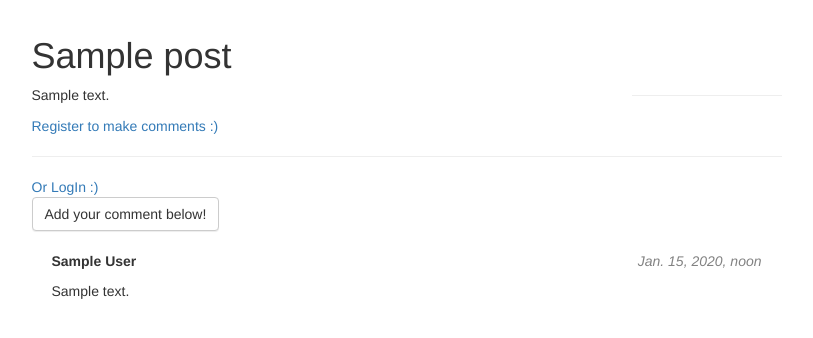
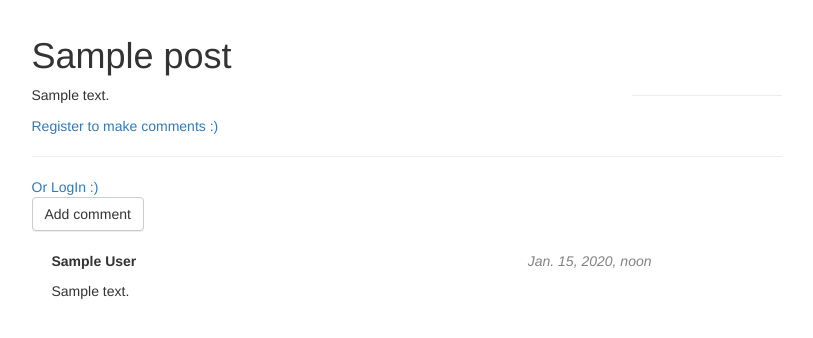
Before and after one commit to MeLeRyZ/the_blog, a Django app: page /post/1/ in a window 1280 px wide. Shown: the part 178-516 px from the top of the page, without its empty margins (46-859 px from the left). Run offline with Django 3.2, Linux system fonts and the light colour scheme; tables that the repository leaves empty hold one stand-in row (values such as "Sample post"); some libraries are stand-ins or nearby versions; some web fonts are replaced.

Commit message:
fix comment's layout

```diff
--- a/blog/models.py
+++ b/blog/models.py
@@ -17,20 +17,33 @@ class Post(models.Model):
     def snippet(self):
         return self.text[:100] + '...'
 
+    def list_comments(self):
+        return self.comments.all()
+
     def __str__(self):
         return self.title
-
-    def list_comments(self):
-        return self.comments.all()
 
 class Comment(models.Model):
     post = models.ForeignKey('blog.Post', on_delete=models.CASCADE, related_name='comments')
     author = models.CharField(max_length=200)
     text = models.TextField()
     created_date = models.DateTimeField(default=timezone.now)
+    parent = models.ForeignKey('self', null=True, related_name='replies', on_delete=models.CASCADE)
+
+    class Meta:
+        ordering = ['-created_date']
 
     def publish(self):
         self.save()
 
     def __str__(self):
         return self.text
+
+    # def children(self):
+    #     return Comment.objects.filter(parent=self)
+
+    # @property
+    # def is_parent(self):
+    #     if self.parent is not None:
+    #         return False
+    #     return True
--- a/blog/static/css/blog.css
+++ b/blog/static/css/blog.css
@@ -56,8 +56,16 @@
           padding-left: 15px;
   }
 
+  .btn-add-comment{
+          width: 90%;
+  }
   .comment {
-      margin: 20px 20px 20px 20px;
+        margin: 20px 0px 20px 20px;
+        width: 80%;
+  }
+
+  .post-form {
+          size: 100px 30px;
   }
 
 
--- a/blog/templates/blog/base.html
+++ b/blog/templates/blog/base.html
@@ -12,6 +12,7 @@
 		<link href="https://maxcdn.bootstrapcdn.com/bootstrap/3.3.5/css/bootstrap.min.css" rel="stylesheet"/>
 		<link href="https://fonts.googleapis.com/css?family=Muli" rel="stylesheet">
 	</head>
+
 	<body>
 		<div class = "page-header">
 		{% if user.is_authenticated %}
@@ -37,6 +38,7 @@
 			</div>
 		</div>
 	</body>
+
 	<link href="https://maxcdn.bootstrapcdn.com/font-awesome/4.4.0/css/font-awesome.min.css" rel="stylesheet"/>
 	<link href="https://maxcdn.bootstrapcdn.com/bootstrap/3.3.5/css/bootstrap.min.css" rel="stylesheet"/>
   </div>
--- a/blog/templates/blog/post_detail.html
+++ b/blog/templates/blog/post_detail.html
@@ -26,10 +26,11 @@
 			</a>
 		</div>
 	{% endif %}
+		<div class="btn-add-comment">
+			<a class="btn btn-default" href="{% url 'posts:add_comment_to_post' pk=post.pk %}">Add comment</a>
+		</div>
+	{% for comment in post.list_comments %}
 
-	<a class="btn btn-default" href="{% url 'posts:add_comment_to_post' pk=post.pk %}">Add your comment below!</a>
-
-{% for comment in post.list_comments %}
 		<div class="comment">
 			<div class="date">
 				{{ comment.created_date }}
@@ -39,7 +40,20 @@
 			</div>
 				<strong>{{ comment.author }}</strong>
 				<p>{{ comment.text|linebreaks }}</p>
+
 		</div>
+		<!-- {% for reply in comment.replies.all %}
+			<li>
+					{{ reply.created_date }}
+					{% if user.is_authenticated and reply.author == user.username %}
+							<a class="btn btn-default" href="{% url 'posts:comment_remove' pk=comment.pk %}"><span class="glyphicon glyphicon-remove"></span></a>
+					{% endif %}
+						</div>
+					<strong>{{ comment.author }}</strong>
+					<p>{{ comment.text|linebreaks }}</p>
+			</li>
+			{% endfor %} -->
+
 		{% empty %}
 			<p>No comments here yet :(</p>
 
--- a/blog/views.py
+++ b/blog/views.py
@@ -10,6 +10,17 @@ def post_list(request):
 
 def post_detail(request, pk):
     post = get_object_or_404(Post, pk=pk)
+    user_name = request.user.username
+    if request.method == "POST":
+        form = CommentForm(request.POST)
+        if form.is_valid():
+            comment = form.save(commit=False)
+            comment.post = post
+            comment.author = user_name
+            comment.publish()
+            return redirect('posts:post_detail', pk=post.pk)
+    else:
+        form = CommentForm()
     return render(request, 'blog/post_detail.html', {'post': post})
 
 @login_required
```
Also changed, not shown: blog/migrations/0009_auto_20181126_0526.py (added), blog/migrations/0010_remove_comment_parent.py (added), blog/migrations/0011_comment_parent.py (added), blog/templates/blog/add_comment_to_post.html (line endings or trailing spaces). Lines whose indentation alone changed are shown as unchanged.
